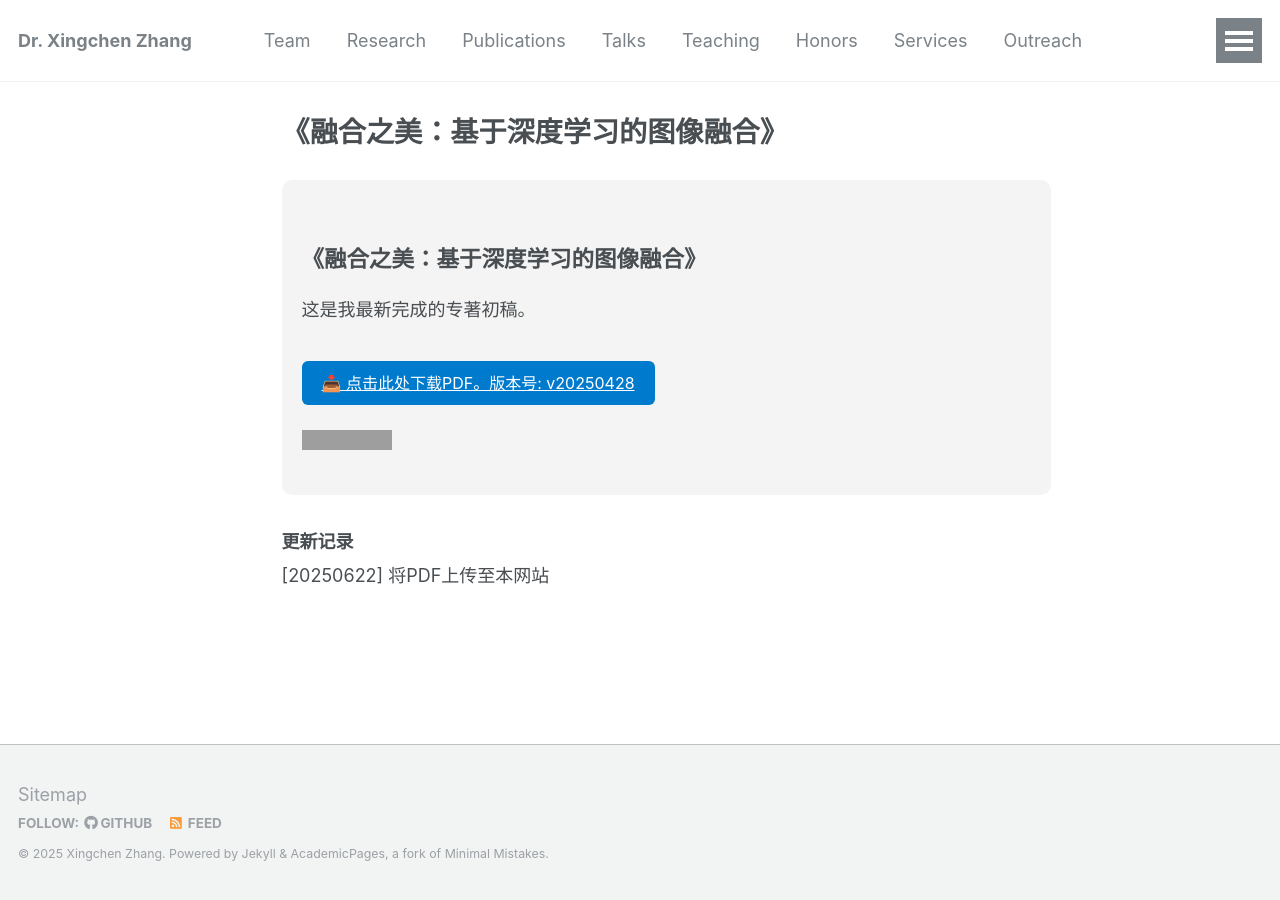
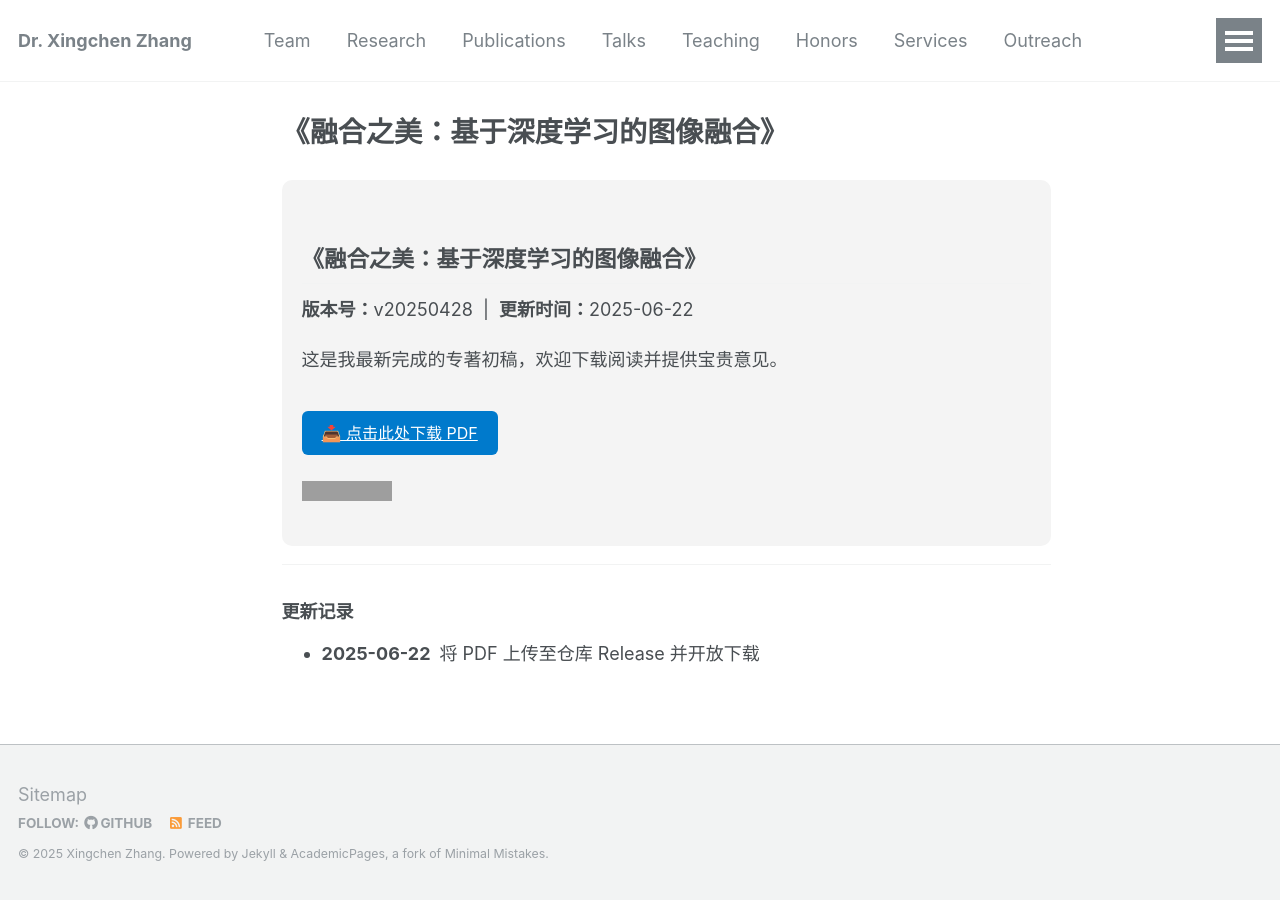
Before and after one commit to xingchenzhang/xingchenzhang.github.io, a Jekyll site: the page built from other_pages/imagefusionbook.md, in a window 1280 px wide. Built offline with Jekyll 4.4.1, drawn with Linux system fonts in a browser that asks for light colours; grey boxes are pictures that could not be loaded.

```diff
--- a/other_pages/imagefusionbook.md
+++ b/other_pages/imagefusionbook.md
@@ -7,47 +7,33 @@
 ---
 
 <style>
-.book-section {
-  margin-top: 20px;
-  padding: 20px;
-  background: #f4f4f4;
-  border-radius: 10px;
-}
-.download-button {
-  display: inline-block;
-  background-color: #007acc;
-  color: #fff;
-  padding: 10px 20px;
-  border-radius: 6px;
-  text-decoration: none;
-  font-size: 16px;
-  margin-top: 15px;
-}
-.download-button:hover {
-  background-color: #005fa3;
-}
+.book-section{margin-top:20px;padding:20px;background:#f4f4f4;border-radius:10px;}
+.download-button{display:inline-block;background:#007acc;color:#fff;padding:10px 20px;
+  border-radius:6px;text-decoration:none;font-size:16px;margin-top:15px;}
+.download-button:hover{background:#005fa3;}
 </style>
 
 <div class="book-section">
   <h2>《融合之美：基于深度学习的图像融合》</h2>
+  <p><strong>版本号：</strong>v20250428 &nbsp;|&nbsp; <strong>更新时间：</strong>2025-06-22</p>
 
-  <p>
-    这是我最新完成的专著初稿。
-  </p>
+  <p>这是我最新完成的专著初稿，欢迎下载阅读并提供宝贵意见。</p>
 
-  <!-- ⬇️ 下载按钮：指向 Release 里的 PDF asset -->
+  <!-- 下载按钮 -->
   <a class="download-button"
      href="https://github.com/xingchenzhang/xingchenzhang.github.io/releases/download/ImageFusionBook/ImageFusionBook.pdf">
-     📥 点击此处下载PDF。版本号: v20250428
+     📥 点击此处下载 PDF
   </a>
 
-  <!-- ⬇️ 实时下载次数 badge（Shields.io 读取 GitHub Release 统计） -->
-  <p style="margin-top: 20px;">
+  <!-- 实时下载次数徽章 -->
+  <p style="margin-top:20px;">
     <img
-      src="https://img.shields.io/github/downloads/xingchenzhang/xingchenzhang.github.io/ImageFusionBook/ImageFusionBook.pdf?label=downloads&color=4caf50"
+      src="https://img.shields.io/github/downloads/xingchenzhang/xingchenzhang.github.io/ImageFusionBook.pdf?label=downloads&color=4caf50"
       alt="Download count badge">
   </p>
 </div>
 
+---
+
 ### 更新记录
-[20250622] 将PDF上传至本网站
+- **2025-06-22** 将 PDF 上传至仓库 Release 并开放下载
```
